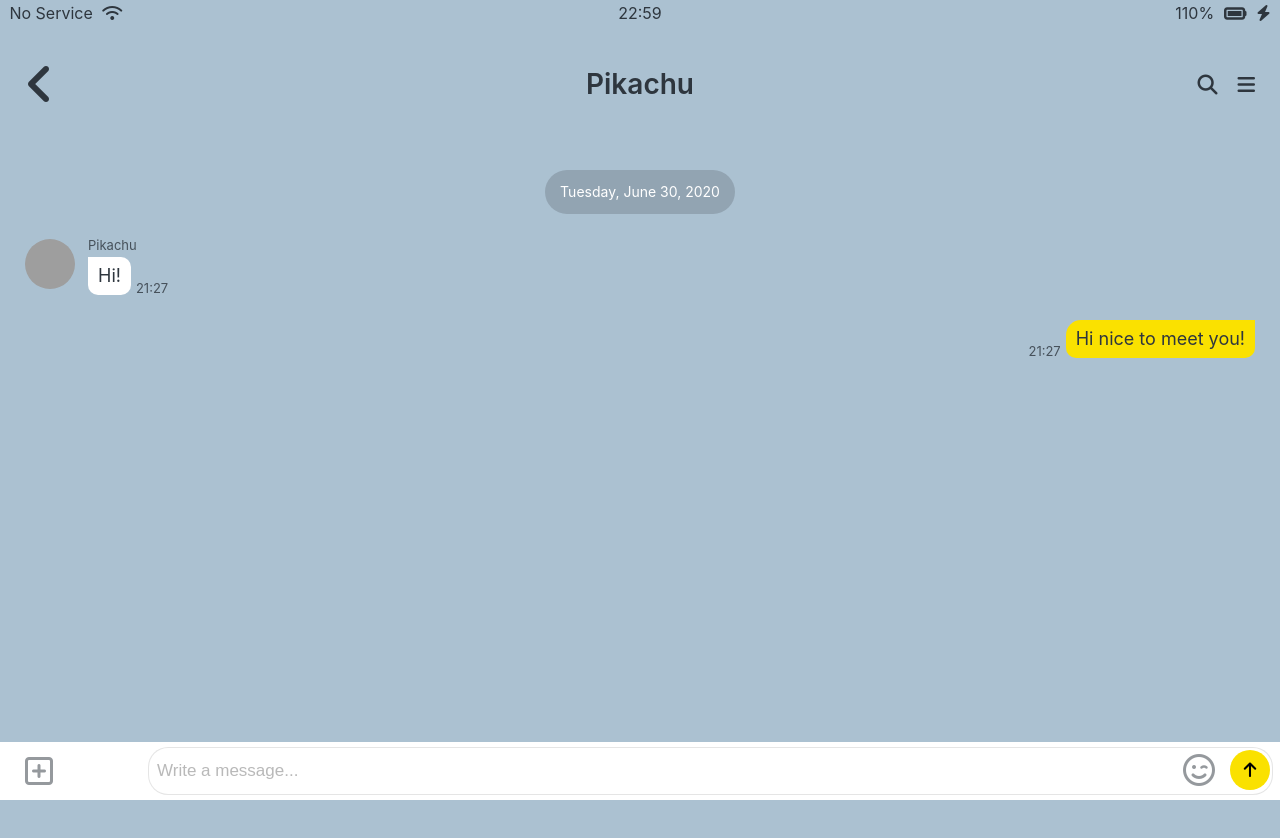
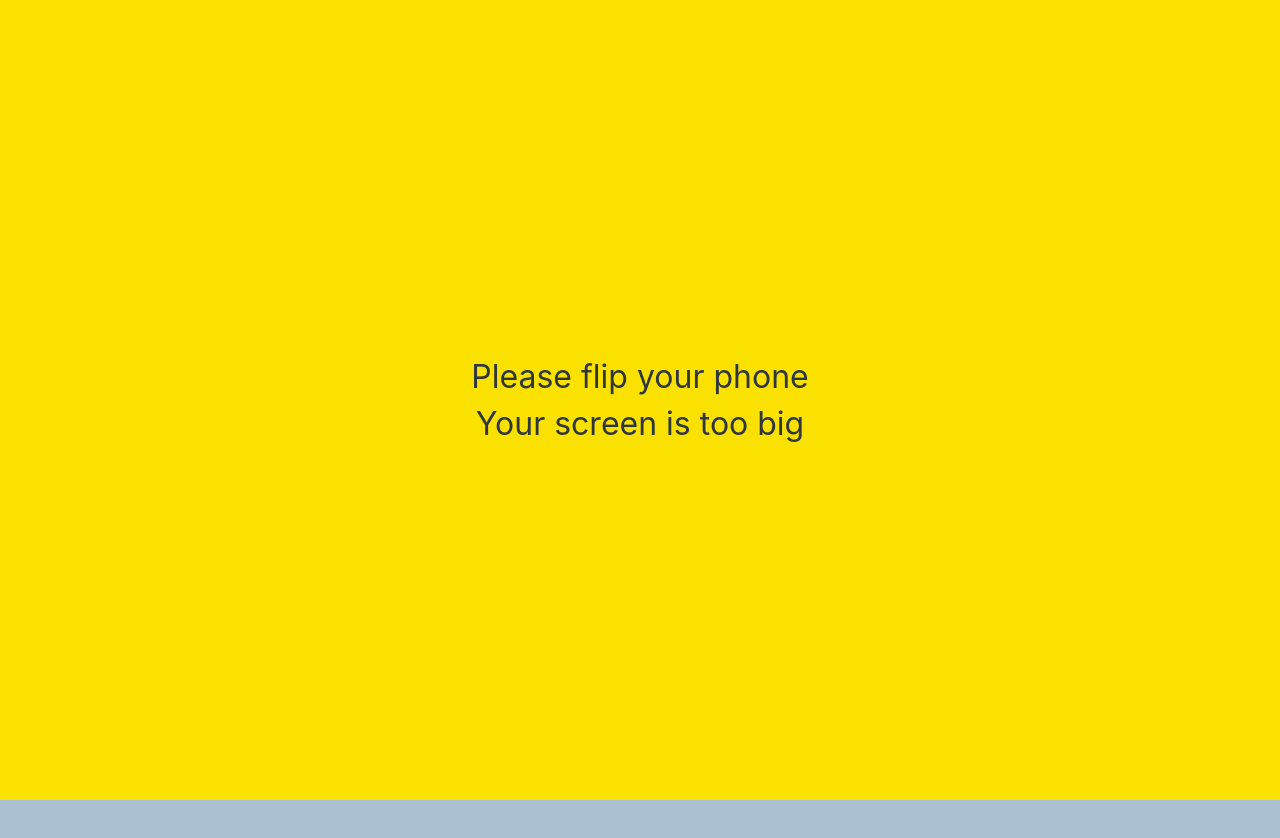
Before and after one commit to Seung-Bum/kokoa-clone-2020, a plain HTML site: page chat.html in a window 1280 px wide. Shown: the top 838 px of the page. Drawn offline with Linux system fonts and the light colour scheme; grey boxes are pictures that could not be loaded.

Commit message:
media query

```diff
--- a/chat.html
+++ b/chat.html
@@ -75,6 +75,15 @@
       </div>
     </form>
 
+    <div id="no-mobile">
+      <span>Your screen is too big ㅠㅠ</span>
+    </div>
+
+    <div id="no-mobile-landscape">
+      <span>Please flip your phone</span>
+      <span>Your screen is too big</span>
+    </div>
+
     <script
       src="https://kit.fontawesome.com/6bf7192ada.js"
       crossorigin="anonymous"
--- /dev/null
+++ b/css/components/no-mobile.css
@@ -0,0 +1,42 @@
+#no-mobile {
+  position: absolute;
+  z-index: 99;
+  height: 100vh;
+  background-color: var(--yellow);
+  width: 100vw;
+  display: flex;
+  justify-content: center;
+  align-items: center;
+  font-size: 32px;
+  top: 0;
+}
+
+#no-mobile-landscape {
+  position: absolute;
+  z-index: 99;
+  height: 100vh;
+  background-color: var(--yellow);
+  width: 100vw;
+  display: flex;
+  flex-direction: column;
+  justify-content: center;
+  align-items: center;
+  font-size: 32px;
+  top: 0;
+}
+
+#no-mobile-landscape span:nth-child(2) {
+  margin-top: 15px;
+}
+
+@media screen and (max-width: 645px) {
+  #no-mobile {
+    display: none;
+  }
+}
+
+@media screen and (orientation: portrait) {
+  #no-mobile-landscape {
+    display: none;
+  }
+}
--- a/css/components/screen-header.css
+++ b/css/components/screen-header.css
@@ -18,3 +18,16 @@
 .screen-header__icons {
   position: relative;
 }
+
+@keyframes rotateCog {
+  from {
+    transform: none;
+  }
+  to {
+    transform: rotateZ(360deg);
+  }
+}
+
+.screen-header__icons .fa-cog:hover {
+  animation: rotateCog 1s linear infinite;
+}
--- a/css/screens/chat.css
+++ b/css/screens/chat.css
@@ -1,6 +1,6 @@
 #chat-screen {
   background-color: #abc1d1;
-  height: 11000vh;
+  height: 500vh;
 }
 
 #chat-screen .alt-header,
@@ -21,11 +21,23 @@
   z-index: 1;
 }
 
+@keyframes fadeIN {
+  from {
+    transform: translateY(20px);
+    opacity: 0;
+  }
+  to {
+    transform: none;
+    opacity: 1;
+  }
+}
+
 .main-chat {
   margin-top: 170px;
   display: flex;
   flex-direction: column;
   align-items: center;
+  animation: fadeIN 0.8s linear;
 }
 
 .chat__timestamp {
@@ -71,12 +83,42 @@
   padding: 10px;
   border-radius: 10px;
   border-top-left-radius: 0px;
-  margin-right: 5px;
+  margin-right: 50px;
   font-size: 18px;
+}
+
+@keyframes message_fadeIN {
+  from {
+    transform: translatex(-20px);
+    opacity: 0;
+  }
+  to {
+    transform: none;
+    opacity: 1;
+  }
+}
+
+.message-row {
+  animation: message_fadeIN 0.5s linear;
+}
+
+@keyframes own_message_fadeIN {
+  from {
+    transform: translatex(20px);
+    opacity: 0;
+  }
+  to {
+    transform: none;
+    opacity: 1;
+  }
 }
 
 .message-row--own {
   justify-content: flex-end;
+  width: 100%;
+  display: flex;
+  margin-bottom: 25px;
+  animation: own_message_fadeIN 0.5s linear;
 }
 
 .message-row--own .message__bubble {
@@ -101,6 +143,7 @@
   padding: 5px 25px;
   align-items: center;
   box-sizing: border-box;
+  transition: all 0.3s ease-in-out;
 }
 
 .reply i {
@@ -123,7 +166,8 @@
   border-radius: 20px;
   padding: 8px;
   font-size: 17px;
-  opacity: 0.5;
+  opacity: 0.8;
+  transition: all 0.3s ease-in-out;
 }
 
 .reply__column:last-child > i,
@@ -154,3 +198,28 @@
 .reply__column button:active {
   outline: none;
 }
+
+.reply .reply__column:first-child,
+.reply .fa-smile-wink,
+.reply button {
+  transition: opacity 0.3s ease-in-out;
+}
+
+.reply:focus-within .reply__column:first-child,
+.reply:focus-within .fa-smile-wink,
+.reply:focus-within button {
+  opacity: 0;
+}
+
+.reply:focus-within input {
+  width: 87vw;
+  transform: translateX(10%);
+}
+
+.reply:focus-within input {
+  transform: translate(-53px, -80px);
+}
+
+.reply:focus-within {
+  transform: translateY(80px);
+}
--- a/css/screens/find.css
+++ b/css/screens/find.css
@@ -105,6 +105,23 @@
   font-size: 12px;
 }
 
+@keyframes heartBeat {
+  0% {
+    transform: none;
+  }
+  50% {
+    transform: scale(1.5);
+  }
+  100% {
+    transform: none;
+  }
+}
+
+.open-post__heart-count:hover i {
+  will-change: transform;
+  animation: heartBeat 1s linear infinite;
+}
+
 .open-post__heart-count span {
   margin-left: 3px;
 }
--- a/css/screens/login.css
+++ b/css/screens/login.css
@@ -1,5 +1,6 @@
 .welcome-header {
-  margin-top: 90px;
+  margin-top: 0px;
+  padding-top: 90px;
   text-align: center;
   display: flex;
   flex-direction: column;
--- a/css/styles.css
+++ b/css/styles.css
@@ -9,6 +9,7 @@
 @import "components/badge.css";
 @import "components/icon-row.css";
 @import "components/alt-screen-header.css";
+@import "components/no-mobile.css";
 
 /* Screens */
 @import "screens/login.css";
```
Also changed, not shown: chats.html (+9 -0 lines), find.html (+9 -0 lines), friends.html (+8 -0 lines), index.html (+9 -0 lines), more.html (+9 -0 lines), setting.html (+9 -0 lines).
